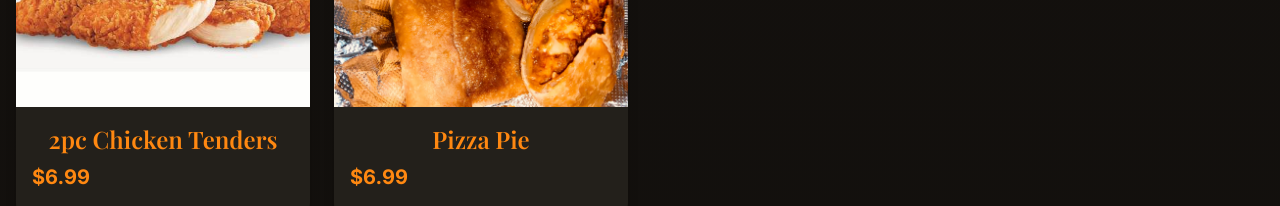
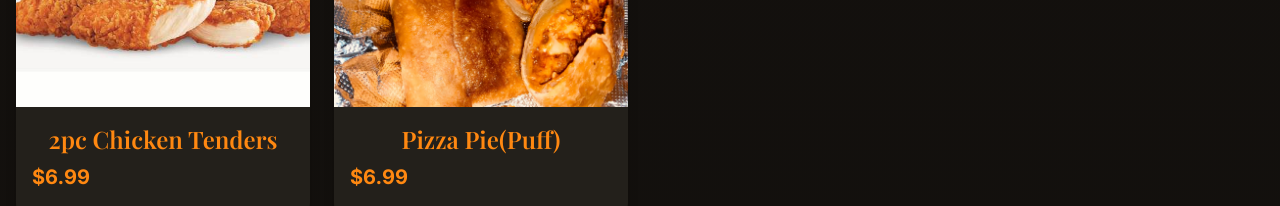
Before and after one commit to NeosTechus/Lousiana-Fish-Chicken, a React (Vite) app: page /menu in a window 1280 px wide. Shown: the part 7080-7286 px from the top of the page. Built offline with nearby package versions, Linux system fonts and the light colour scheme; the HTML template or start-up script is replaced by a standard one.

Commit message:
Rename Pizza Pie to Pizza Pie(Puff) in menu data

```diff
--- a/src/data/menuData.ts
+++ b/src/data/menuData.ts
@@ -189,7 +189,7 @@ export const menuCategories: MenuCategory[] = [
       { id: 39, name: "6pc Chick. Nuggets", prices: [{ size: "", price: 6.99 }], category: "Kids Meal" },
       { id: 40, name: "6pc Mozzarella Sticks", prices: [{ size: "", price: 6.99 }], category: "Kids Meal" },
       { id: 41, name: "2pc Chicken Tenders", prices: [{ size: "", price: 6.99 }], category: "Kids Meal" },
-      { id: 42, name: "Pizza Pie", prices: [{ size: "", price: 6.99 }], category: "Kids Meal", imageUrl: "/images/pictures/46.jpg" },
+      { id: 42, name: "Pizza Pie(Puff)", prices: [{ size: "", price: 6.99 }], category: "Kids Meal", imageUrl: "/images/pictures/46.jpg" },
     ],
   },
   {
@@ -213,7 +213,7 @@ export const menuCategories: MenuCategory[] = [
       { id: 51, name: "Zucchini Sticks", prices: [{ size: "(8)", price: 3.99 }, { size: "(14)", price: 5.99 }], category: "Side Orders" },
       { id: 52, name: "Breaded Mushrooms", prices: [{ size: "(8)", price: 3.99 }, { size: "(14)", price: 5.99 }], category: "Side Orders" },
       { id: 53, name: "Jalapeño Poppers", prices: [{ size: "(4)", price: 4.99 }, { size: "(8)", price: 6.99 }], category: "Side Orders" },
-      { id: 54, name: "Pizza Pie", prices: [
+      { id: 54, name: "Pizza Pie(Puff)", prices: [
         { size: "(1)", price: 3.99 },
         { size: "(2)", price: 5.99 }
       ], category: "Side Orders", ingredients: ["Beef", "Cheese", "Green Pepper"] },
```
